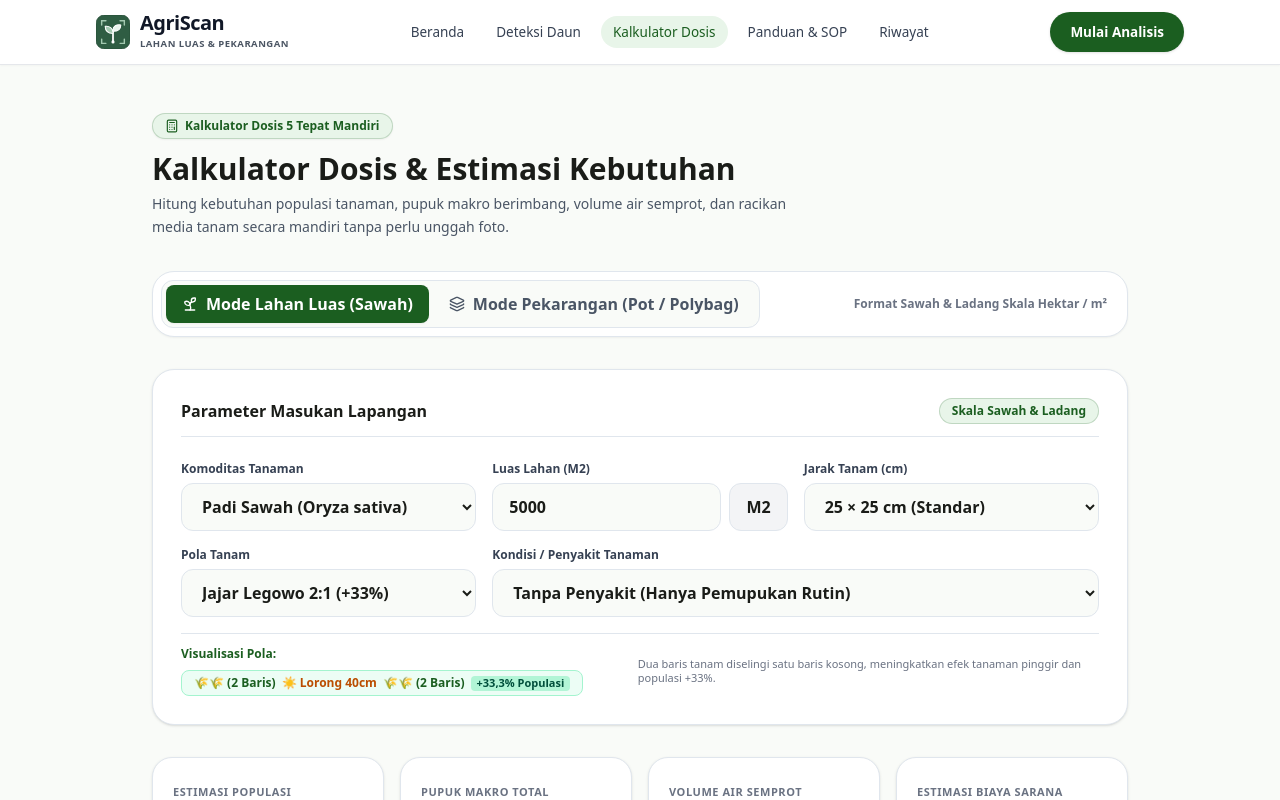
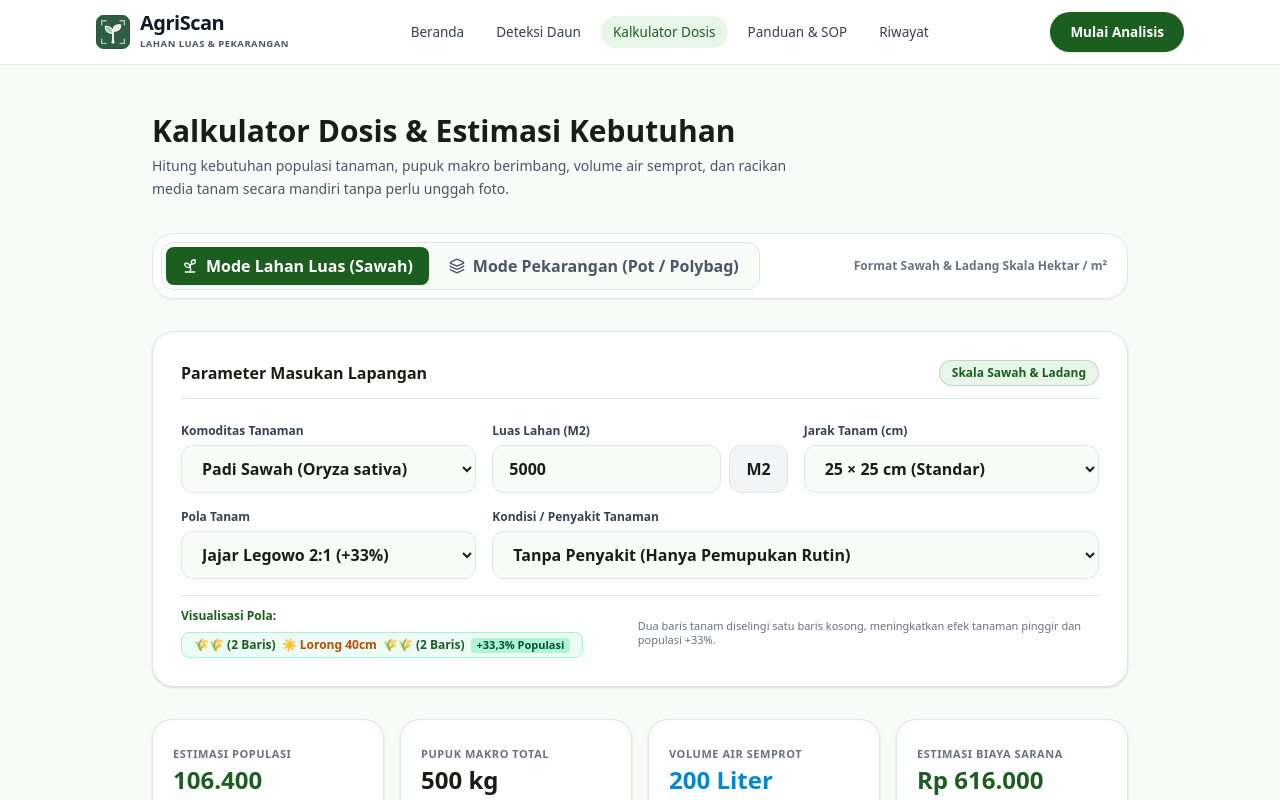
Before and after one commit to salstudioz/CALONJUARASTECH, a Next.js app: page /hitung in a window 1280 px wide. Shown: the top 800 px of the page. Built offline with nearby package versions, Linux system fonts and the light colour scheme.

Commit message:
chore: hilangkan badge kalkulator dosis 5 tepat mandiri

```diff
--- a/src/app/hitung/page.tsx
+++ b/src/app/hitung/page.tsx
@@ -131,11 +131,7 @@ function HitungContent() {
     <div className="max-w-5xl mx-auto px-4 sm:px-6 py-8 sm:py-12 w-full space-y-8 animate-in fade-in duration-200">
       {/* Header (Consistent with AgriScan Design System) */}
       <div>
-        <div className="inline-flex items-center gap-1.5 px-3 py-1 rounded-full bg-[#E8F5E9] text-[#1B5E20] text-xs font-bold border border-[#1B5E20]/20 shadow-xs mb-2">
-          <Calculator className="w-3.5 h-3.5" />
-          <span>Kalkulator Dosis 5 Tepat Mandiri</span>
-        </div>
-        <h1 className="text-2xl sm:text-3xl font-extrabold text-[#1A1C18] mt-1">
+        <h1 className="text-2xl sm:text-3xl font-extrabold text-[#1A1C18]">
           Kalkulator Dosis &amp; Estimasi Kebutuhan
         </h1>
         <p className="text-sm text-gray-600 mt-1.5 max-w-2xl leading-relaxed">
```
